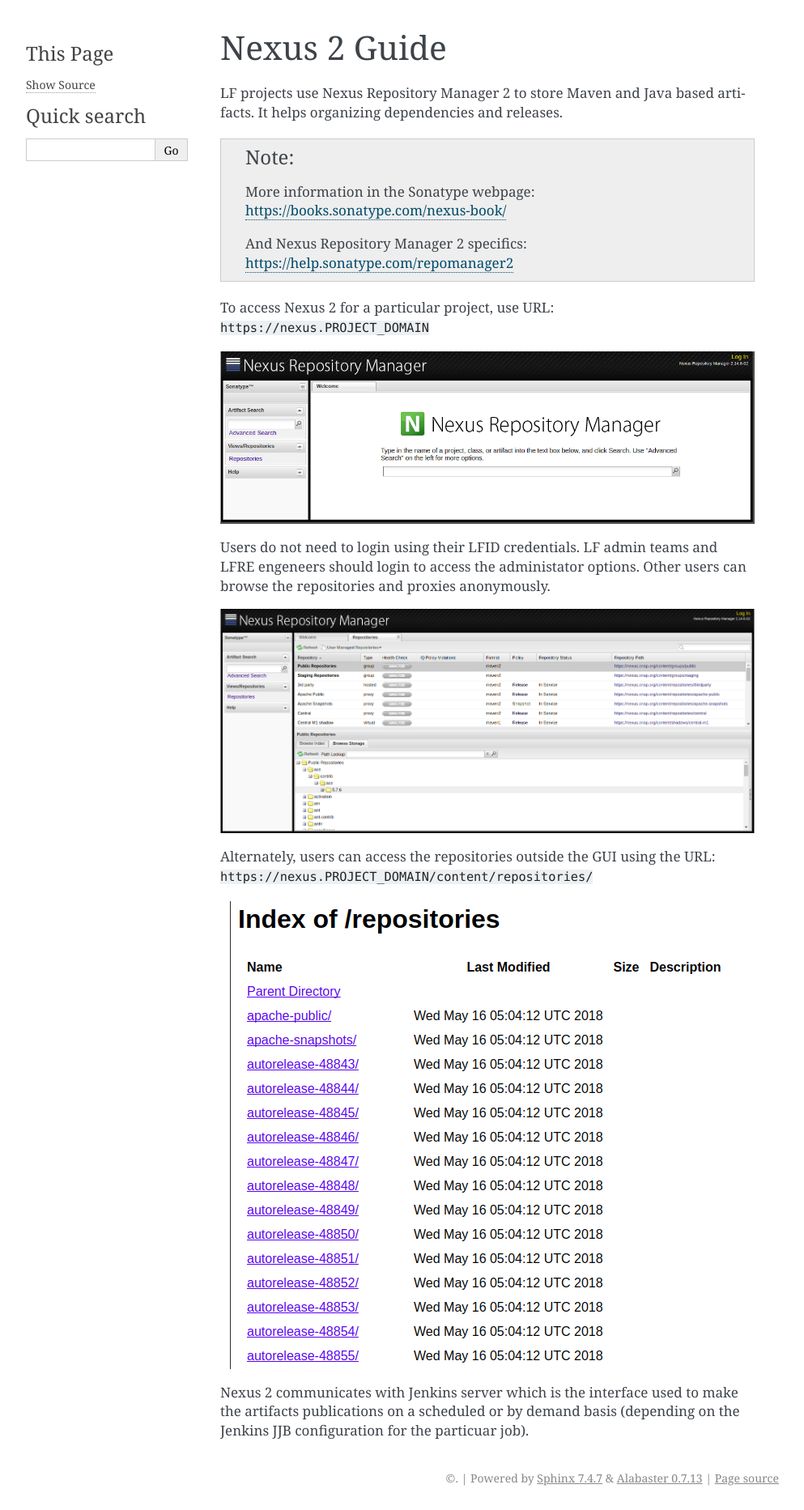
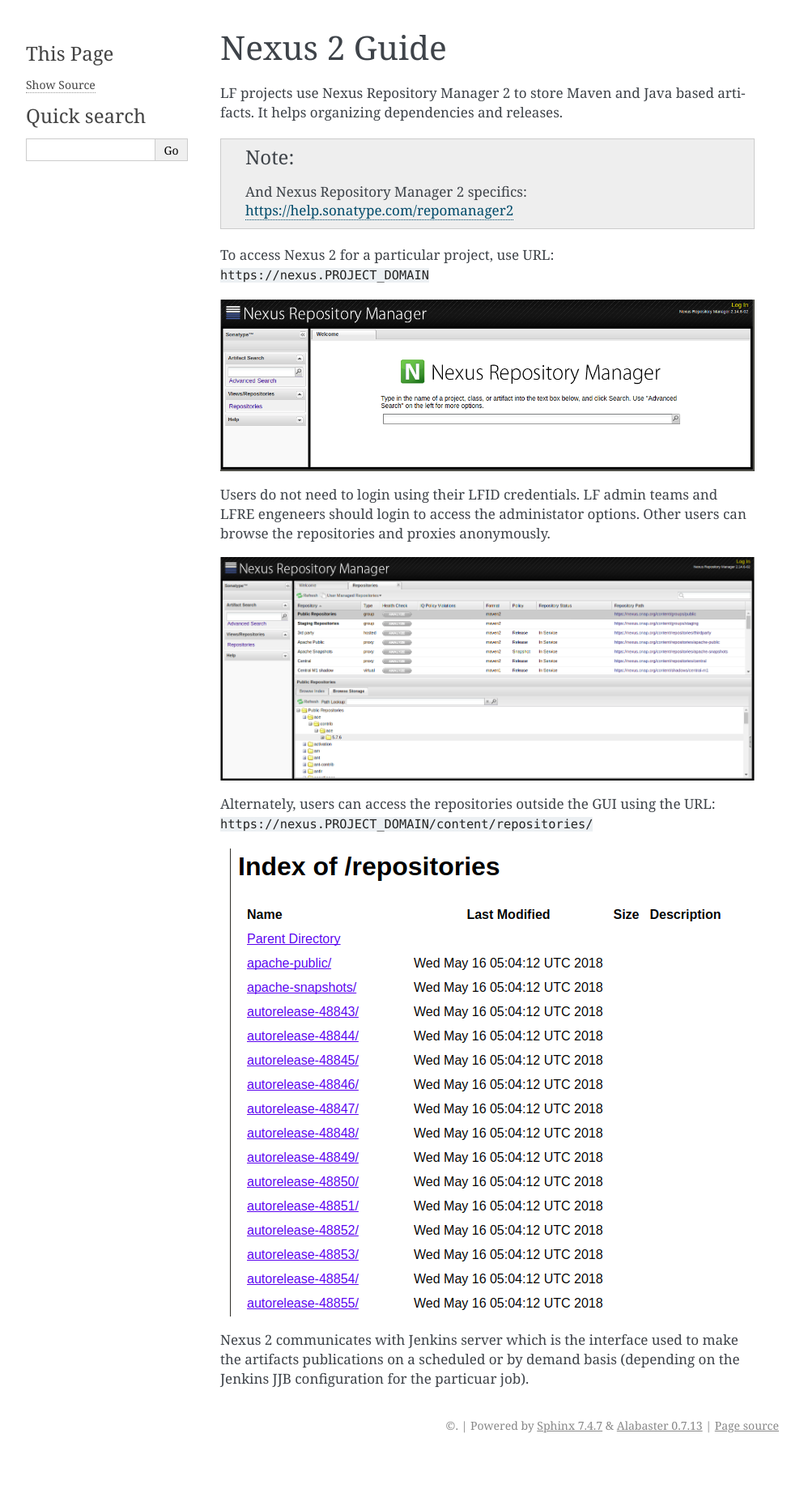
Before and after one commit to lfit/releng-docs, a Sphinx documentation site: the page built from docs/nexus2.rst, in a window 1280 px wide. Shown: the whole page at 81% size, without its empty margins (148-1141 px from the left). Built offline with Sphinx 7.4.7, drawn with Linux system fonts in a browser that asks for light colours; after the commit the page ends 1800 px from its top, so only the background shows below that.

Commit message:
Update Nexus Sonatype link
Do not link project commercial page.
Only link official Nexus 2 documentation.

Change-Id: Iba67524f58327cc639b58a9ab62b517ab9f68348
Signed-off-by: Jessica Wagantall <jwagantall@linuxfoundation.org>

```diff
--- a/docs/nexus2.rst
+++ b/docs/nexus2.rst
@@ -8,9 +8,6 @@
 It helps organizing dependencies and releases.
 
 .. note::
-
-   More information in the Sonatype webpage:
-   https://books.sonatype.com/nexus-book/
 
    And Nexus Repository Manager 2 specifics:
    https://help.sonatype.com/repomanager2
```
